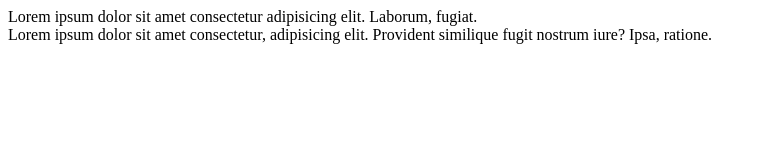
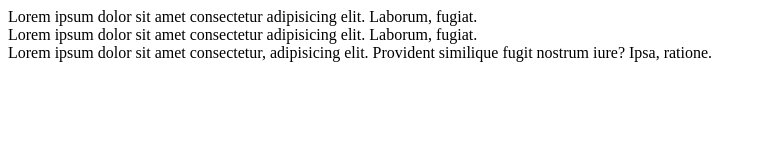
Before and after one commit to Bayafaya/git-example, a plain HTML site: page index.html in a window 1280 px wide. Shown: the whole page, without its empty margins (0-766 px from the left). Drawn offline with Linux system fonts and the light colour scheme.

Commit message:
changed1

```diff
--- a/index.html
+++ b/index.html
@@ -8,6 +8,7 @@
 </head>
 <body>
     <div>Lorem ipsum dolor sit amet consectetur adipisicing elit. Laborum, fugiat.</div>
+    <div>Lorem ipsum dolor sit amet consectetur adipisicing elit. Laborum, fugiat.</div>
     <div>Lorem ipsum dolor sit amet consectetur, adipisicing elit. Provident similique fugit nostrum iure? Ipsa, ratione.</div>
 </body>
 </html>
```
